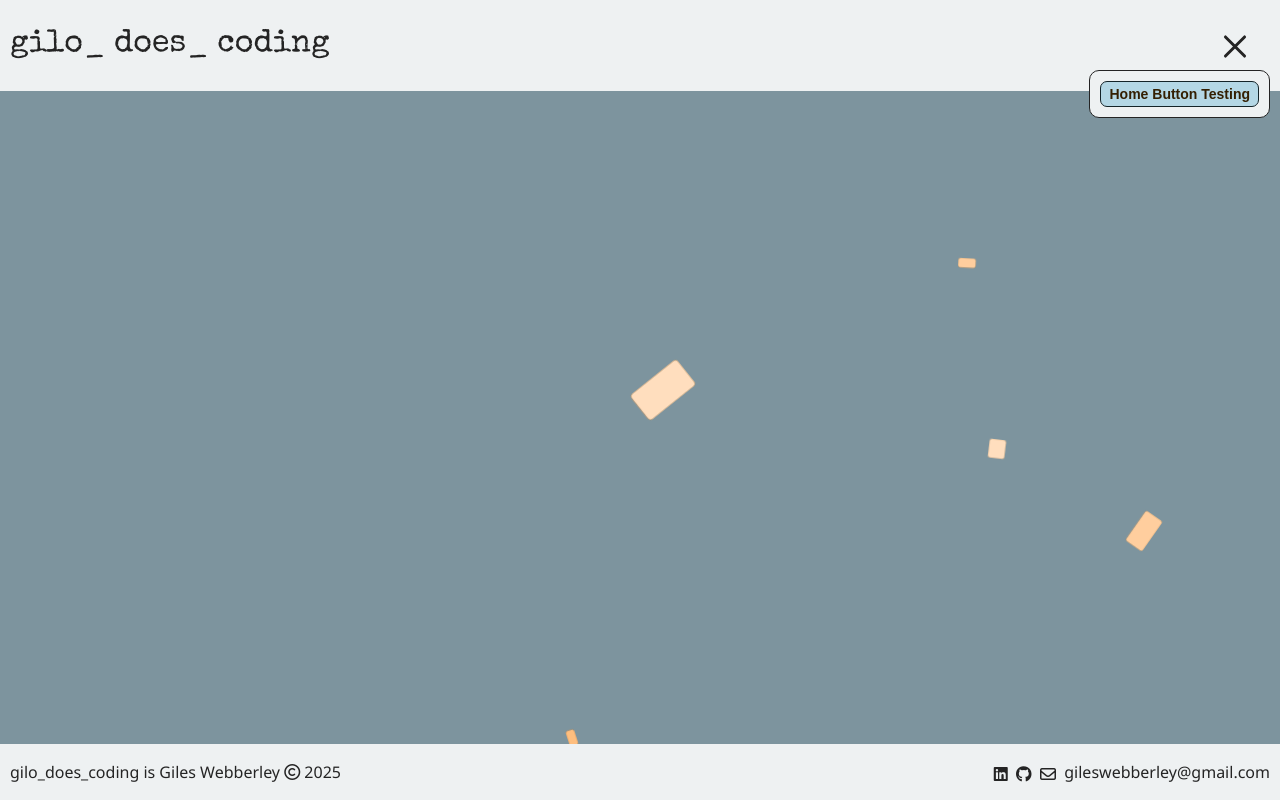
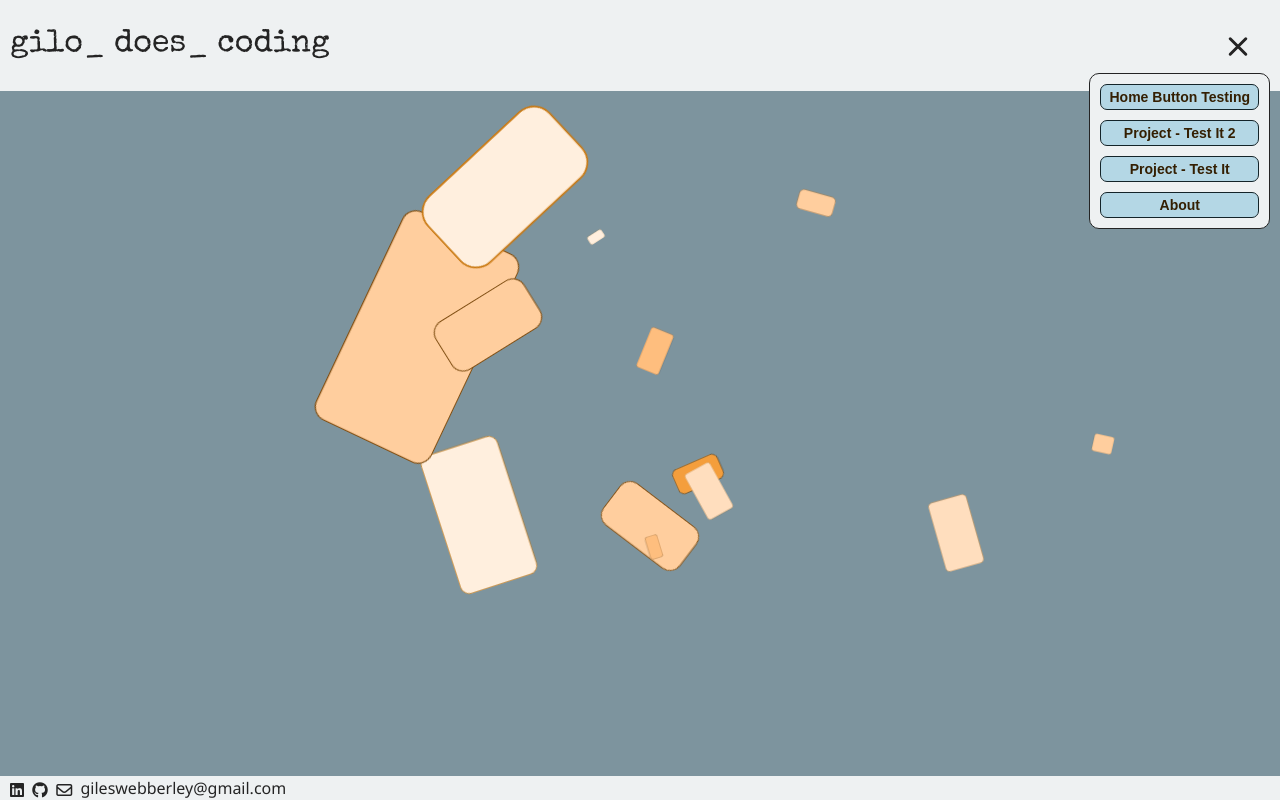
Before and after one commit to gileswebberley/gilo-does-coding, a website built with Vite: page index.html in a window 1280 px wide. Both pictures are taken after a click on the element 1235 px from the left and 45 px from the top of the page. Built offline with nearby package versions, Linux system fonts and the light colour scheme.

Commit message:
fixed repeated appends for floaterInner

```diff
--- a/index.html
+++ b/index.html
@@ -41,14 +41,14 @@
       </div>
       <script type="module" src="/src/main.js"></script>
       <footer>
-        <p>
+        <!-- <p>
           gilo_does_coding is Giles Webberley
           <i
             class="fa-regular fa-copyright"
             style="transform: translateY(0px)"
           ></i>
           2025
-        </p>
+        </p> -->
         <div class="'contact">
           <!-- <p id="'phone-number"></p> -->
           <span
--- a/src/main.js
+++ b/src/main.js
@@ -28,6 +28,6 @@ const hamburger = document.querySelector('#hamburger-button');
 SiteManager.init(navElement, container);
 NavManager.setHamburger(hamburger);
 SiteManager.buildPage(Page_Test);
-// SiteManager.buildPage(Page_Test2);
-// SiteManager.buildPage(Page_Test3);
-// SiteManager.buildPage(Page_Test4);
+SiteManager.buildPage(Page_Test2);
+SiteManager.buildPage(Page_Test3);
+SiteManager.buildPage(Page_Test4);
--- a/src/scripts/Floater.js
+++ b/src/scripts/Floater.js
@@ -23,7 +23,7 @@ class Floater {
   }
 
   createPersonality() {
-    this.speed = Math.random() * World.MAX_SPEED + World.MIN_SPEED;
+    this.speed = Math.random() * World.MAX_DRAG + World.MIN_DRAG;
     this.myDuration = World.DURATION * this.speed;
     this.easingStyle =
       World.POSSIBLE_EASING_STYLES[
@@ -41,7 +41,7 @@ class Floater {
     this.revealY = y;
     //if this is changed by PageManager whilst open then let's move the floaters
     if (!this.isFloating) {
-      this.moveTo(x, y, 1, this.myDuration);
+      this.moveTo(x, y, 1, World.DURATION);
     }
   }
 
--- a/src/scripts/FloaterInner.js
+++ b/src/scripts/FloaterInner.js
@@ -10,13 +10,17 @@ class FloaterInner extends Floater {
     this.contentHolder = document.createElement('div');
     this.contentHolder.className = 'content-viewport';
     this.element.appendChild(this.contentHolder);
+    this.hasContentAppended = false;
   }
 
   reveal() {
-    const content = document.createElement('div');
-    content.className = 'content-holder';
-    content.innerHTML = this.src;
-    this.contentHolder.appendChild(content);
+    if (!this.hasContentAppended) {
+      const content = document.createElement('div');
+      content.className = 'content-holder';
+      content.innerHTML = this.src;
+      this.contentHolder.appendChild(content);
+      this.hasContentAppended = true;
+    }
     super.reveal();
   }
 }
--- a/src/scripts/SiteManager.js
+++ b/src/scripts/SiteManager.js
@@ -25,7 +25,11 @@ class SiteManager {
   }
 
   static buildPage(pageData) {
-    const pageManager = new PageManger(pageData.content, this.#pageContainer);
+    const pageManager = new PageManger(
+      pageData.content,
+      this.#pageContainer,
+      pageData.aspectRatio
+    );
     pageManager.init(); //this builds the layout manager wireframe
     SiteManager.#addPage(pageData.pageId, pageManager); // Add the page manager to the map
     NavManager.addButton(
--- a/src/scripts/World.js
+++ b/src/scripts/World.js
@@ -10,8 +10,9 @@ const World = {
   //these are for the Floater
   DEPTH: 200,
   DURATION: 1000,
-  MAX_SPEED: 4,
-  MIN_SPEED: 1,
+  //these are randomly chosen from and essentially multiply the duration for the amount of time floaters take to move from one position to the next
+  MAX_DRAG: 10,
+  MIN_DRAG: 3,
   POSSIBLE_EASING_STYLES: ['ease-in', 'ease-out', 'ease-in-out', 'linear'],
   FLOATER_BG_COLOURS: Colourist.getOrangeBGSwatch(),
   FLOATER_COLOURS: Colourist.getOrangeSwatch(),
--- a/src/style.css
+++ b/src/style.css
@@ -154,8 +154,8 @@ This is all of the styling for the navigation system ---------------------------
 
 #hamburger-button {
   position: relative;
-  width: 3rem;
-  height: 3rem;
+  width: 2.5rem;
+  height: 2.5rem;
   margin-right: 2rem;
   cursor: pointer;
 }
@@ -201,6 +201,7 @@ This is all of the styling for the navigation system ---------------------------
   gap: 1rem;
   padding: 1rem;
   width: fit-content;
+  flex-wrap: wrap;
   height: fit-content;
   background-color: var(--colour-dark-bg);
   border: 1px solid var(--colour-dark-text);
@@ -222,11 +223,11 @@ This is all of the styling for the navigation system ---------------------------
   transition: 0.3s ease;
 }
 
-@media screen and (max-width: 680px) {
+/* @media screen and (max-width: 680px) {
   #main-nav {
     flex-direction: column;
   }
-}
+} */
 @media (prefers-color-scheme: light) {
   #main-nav {
     background-color: var(--colour-light-bg);
@@ -363,6 +364,7 @@ footer {
   /* header, */
   footer {
     flex-direction: column;
+    justify-content: center;
   }
   :root {
     --content_max_width: 80vw;
```
